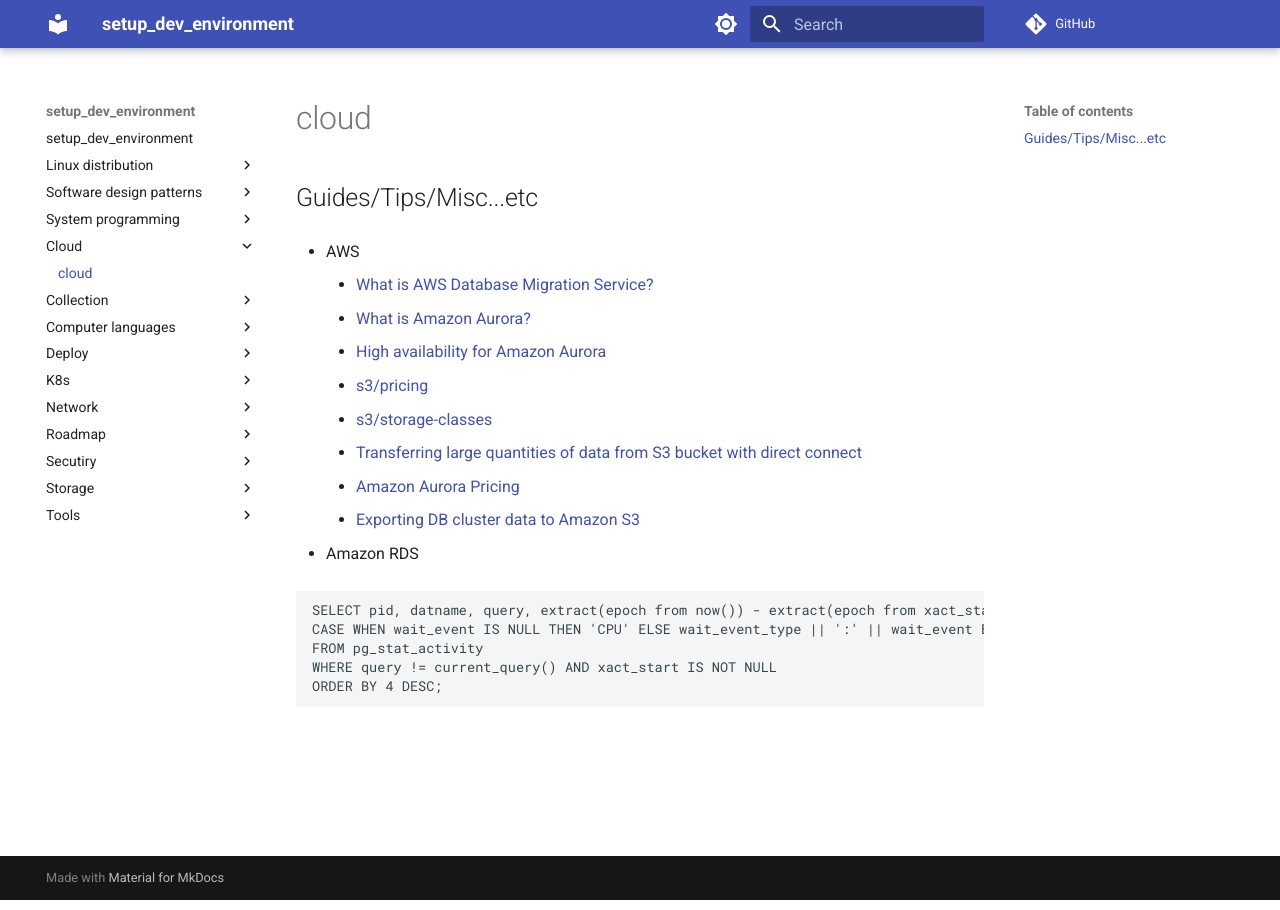
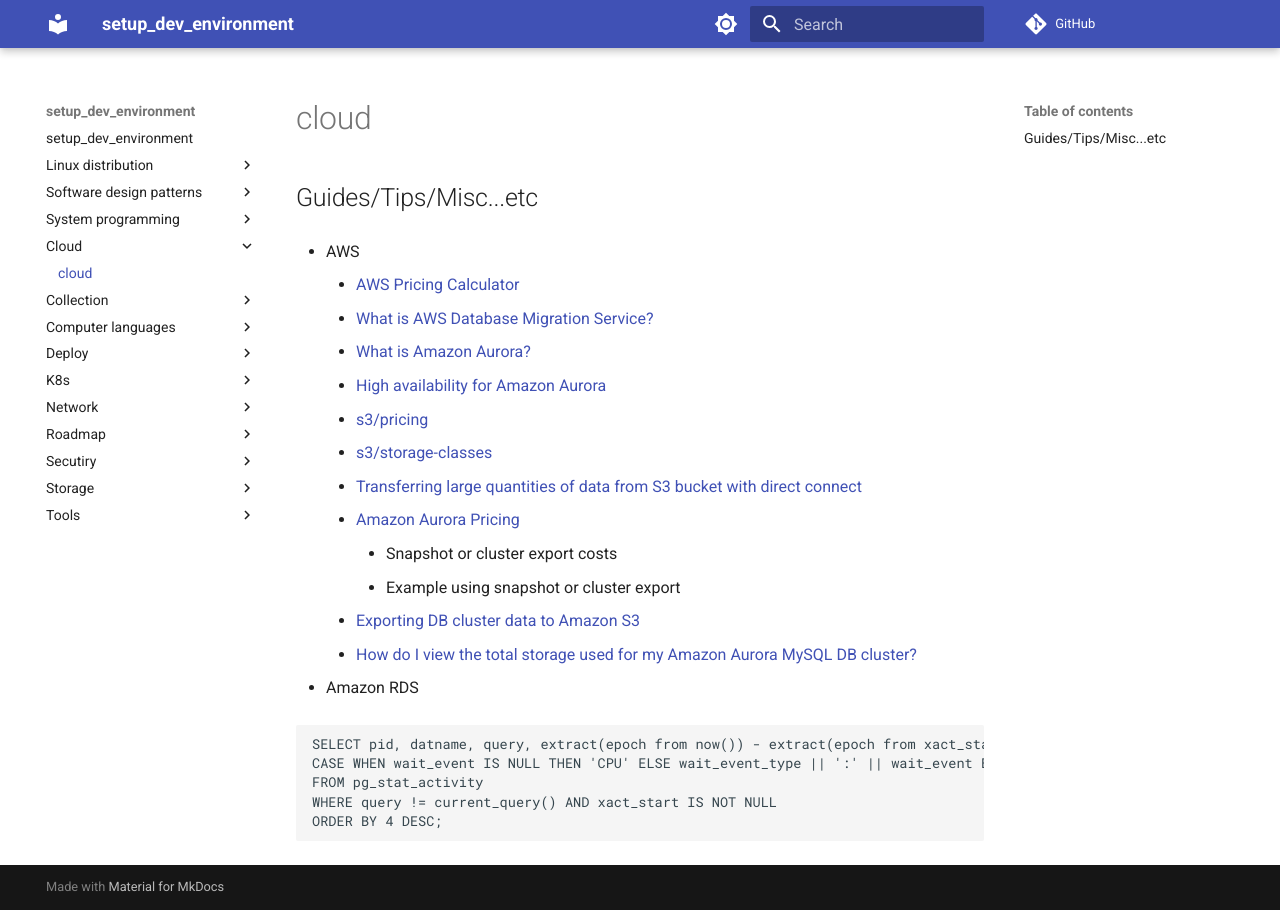
Before and after one commit to hong539/setup_dev_environment, an MkDocs documentation site: the page built from docs/cloud/cloud.md, in a window 1280 px wide. Built offline with MkDocs 1.6.1 and Material for MkDocs 9.7.7, drawn with Linux system fonts in a browser that asks for light colours; comment, search, counter and statistics services are not loaded.

Commit message:
Update docs

```diff
--- a/docs/cloud/cloud.md
+++ b/docs/cloud/cloud.md
@@ -3,6 +3,7 @@
 ## Guides/Tips/Misc...etc
 
 * AWS
+    * [AWS Pricing Calculator](https://docs.aws.amazon.com/pricing-calculator/latest/userguide/what-is-pricing-calculator.html)
     * [What is AWS Database Migration Service?](https://docs.aws.amazon.com/dms/latest/userguide/Welcome.html)
     * [What is Amazon Aurora?](https://docs.aws.amazon.com/AmazonRDS/latest/AuroraUserGuide/CHAP_AuroraOverview.html)
     * [High availability for Amazon Aurora](https://docs.aws.amazon.com/AmazonRDS/latest/AuroraUserGuide/Concepts.AuroraHighAvailability.html)
@@ -10,7 +11,10 @@
     * [s3/storage-classes](https://aws.amazon.com/s3/storage-classes/)
     * [Transferring large quantities of data from S3 bucket with direct connect](https://stackoverflow.com/questions/65939747/transferring-large-quantities-of-data-from-s3-bucket-with-direct-connect)
     * [Amazon Aurora Pricing](https://aws.amazon.com/rds/aurora/pricing/)
+        * Snapshot or cluster export costs
+        * Example using snapshot or cluster export
     * [Exporting DB cluster data to Amazon S3](https://docs.aws.amazon.com/AmazonRDS/latest/AuroraUserGuide/export-cluster-data.html)
+    * [How do I view the total storage used for my Amazon Aurora MySQL DB cluster?](https://repost.aws/knowledge-center/view-storage-aurora-cluster)
 
 * Amazon RDS
 
```
